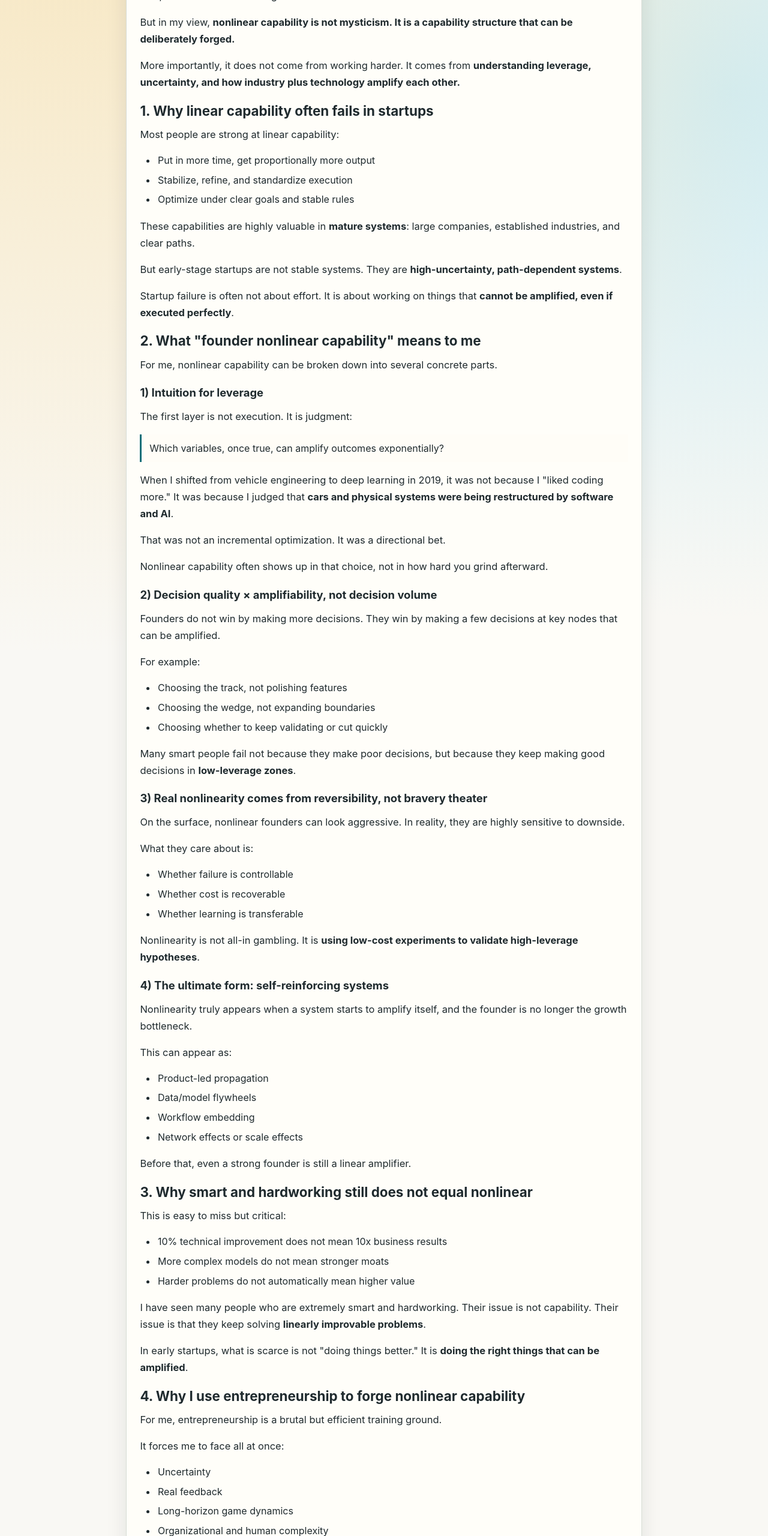
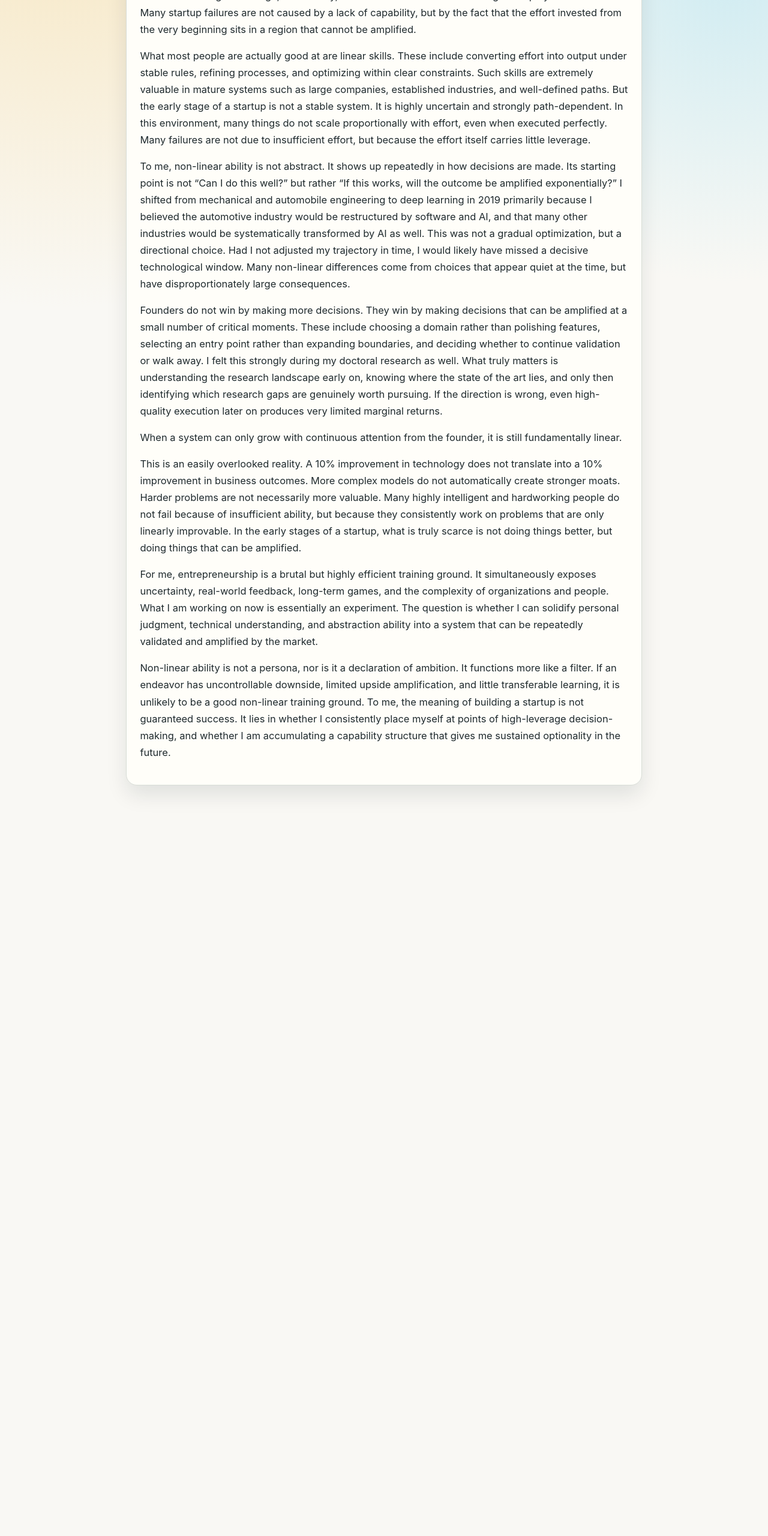
Before and after one commit to wangzizhe/wangzizhe.github.io, a plain HTML site: page posts/2026-02-14-founder-nonlinear-capability-en.html in a window 1280 px wide. Shown: the part 240-2800 px from the top of the page at 60% size. After the commit the page ends 1597 px from the top, so only its background shows below. Drawn offline with Linux system fonts and the light colour scheme.

Commit message:
content: update 2026-02-14 blog

```diff
--- a/posts/2026-02-14-founder-nonlinear-capability-en.html
+++ b/posts/2026-02-14-founder-nonlinear-capability-en.html
@@ -86,126 +86,28 @@
         <h1>The Founder's Nonlinear Capability</h1>
 
         <p>
-          In startup and investing contexts, "nonlinear capability" is mentioned a lot. It often sounds like talent, luck, or a trait reserved for "genius founders."
+          In the context of startups and investing, the idea of non-linear ability is often mentioned. At its core, it is an understanding of leverage, uncertainty, and how industries and technologies amplify one another. Many startup failures are not caused by a lack of capability, but by the fact that the effort invested from the very beginning sits in a region that cannot be amplified.
         </p>
         <p>
-          But in my view, <strong>nonlinear capability is not mysticism. It is a capability structure that can be deliberately forged.</strong>
+          What most people are actually good at are linear skills. These include converting effort into output under stable rules, refining processes, and optimizing within clear constraints. Such skills are extremely valuable in mature systems such as large companies, established industries, and well-defined paths. But the early stage of a startup is not a stable system. It is highly uncertain and strongly path-dependent. In this environment, many things do not scale proportionally with effort, even when executed perfectly. Many failures are not due to insufficient effort, but because the effort itself carries little leverage.
         </p>
         <p>
-          More importantly, it does not come from working harder. It comes from <strong>understanding leverage, uncertainty, and how industry plus technology amplify each other.</strong>
-        </p>
-
-        <h2>1. Why linear capability often fails in startups</h2>
-        <p>Most people are strong at linear capability:</p>
-        <ul>
-            <li>Put in more time, get proportionally more output</li>
-            <li>Stabilize, refine, and standardize execution</li>
-            <li>Optimize under clear goals and stable rules</li>
-        </ul>
-        <p>
-          These capabilities are highly valuable in <strong>mature systems</strong>: large companies, established industries, and clear paths.
+          To me, non-linear ability is not abstract. It shows up repeatedly in how decisions are made. Its starting point is not “Can I do this well?” but rather “If this works, will the outcome be amplified exponentially?” I shifted from mechanical and automobile engineering to deep learning in 2019 primarily because I believed the automotive industry would be restructured by software and AI, and that many other industries would be systematically transformed by AI as well. This was not a gradual optimization, but a directional choice. Had I not adjusted my trajectory in time, I would likely have missed a decisive technological window. Many non-linear differences come from choices that appear quiet at the time, but have disproportionately large consequences.
         </p>
         <p>
-          But early-stage startups are not stable systems. They are <strong>high-uncertainty, path-dependent systems</strong>.
+          Founders do not win by making more decisions. They win by making decisions that can be amplified at a small number of critical moments. These include choosing a domain rather than polishing features, selecting an entry point rather than expanding boundaries, and deciding whether to continue validation or walk away. I felt this strongly during my doctoral research as well. What truly matters is understanding the research landscape early on, knowing where the state of the art lies, and only then identifying which research gaps are genuinely worth pursuing. If the direction is wrong, even high-quality execution later on produces very limited marginal returns.
         </p>
         <p>
-          Startup failure is often not about effort. It is about working on things that <strong>cannot be amplified, even if executed perfectly</strong>.
-        </p>
-
-        <h2>2. What "founder nonlinear capability" means to me</h2>
-        <p>For me, nonlinear capability can be broken down into several concrete parts.</p>
-
-        <h3>1) Intuition for leverage</h3>
-        <p>The first layer is not execution. It is judgment:</p>
-        <blockquote>Which variables, once true, can amplify outcomes exponentially?</blockquote>
-        <p>
-          When I shifted from vehicle engineering to deep learning in 2019, it was not because I "liked coding more." It was because I judged that <strong>cars and physical systems were being restructured by software and AI</strong>.
+          When a system can only grow with continuous attention from the founder, it is still fundamentally linear.
         </p>
         <p>
-          That was not an incremental optimization. It was a directional bet.
+          This is an easily overlooked reality. A 10% improvement in technology does not translate into a 10% improvement in business outcomes. More complex models do not automatically create stronger moats. Harder problems are not necessarily more valuable. Many highly intelligent and hardworking people do not fail because of insufficient ability, but because they consistently work on problems that are only linearly improvable. In the early stages of a startup, what is truly scarce is not doing things better, but doing things that can be amplified.
         </p>
         <p>
-          Nonlinear capability often shows up in that choice, not in how hard you grind afterward.
-        </p>
-
-        <h3>2) Decision quality × amplifiability, not decision volume</h3>
-        <p>
-          Founders do not win by making more decisions. They win by making a few decisions at key nodes that can be amplified.
-        </p>
-        <p>For example:</p>
-        <ul>
-          <li>Choosing the track, not polishing features</li>
-          <li>Choosing the wedge, not expanding boundaries</li>
-          <li>Choosing whether to keep validating or cut quickly</li>
-        </ul>
-        <p>
-          Many smart people fail not because they make poor decisions, but because they keep making good decisions in <strong>low-leverage zones</strong>.
-        </p>
-
-        <h3>3) Real nonlinearity comes from reversibility, not bravery theater</h3>
-        <p>
-          On the surface, nonlinear founders can look aggressive. In reality, they are highly sensitive to downside.
-        </p>
-        <p>What they care about is:</p>
-        <ul>
-          <li>Whether failure is controllable</li>
-          <li>Whether cost is recoverable</li>
-          <li>Whether learning is transferable</li>
-        </ul>
-        <p>
-          Nonlinearity is not all-in gambling. It is <strong>using low-cost experiments to validate high-leverage hypotheses</strong>.
-        </p>
-
-        <h3>4) The ultimate form: self-reinforcing systems</h3>
-        <p>
-          Nonlinearity truly appears when a system starts to amplify itself, and the founder is no longer the growth bottleneck.
-        </p>
-        <p>This can appear as:</p>
-        <ul>
-          <li>Product-led propagation</li>
-          <li>Data/model flywheels</li>
-          <li>Workflow embedding</li>
-          <li>Network effects or scale effects</li>
-        </ul>
-        <p>Before that, even a strong founder is still a linear amplifier.</p>
-
-        <h2>3. Why smart and hardworking still does not equal nonlinear</h2>
-        <p>This is easy to miss but critical:</p>
-        <ul>
-          <li>10% technical improvement does not mean 10x business results</li>
-          <li>More complex models do not mean stronger moats</li>
-          <li>Harder problems do not automatically mean higher value</li>
-        </ul>
-        <p>
-          I have seen many people who are extremely smart and hardworking. Their issue is not capability. Their issue is that they keep solving <strong>linearly improvable problems</strong>.
+          For me, entrepreneurship is a brutal but highly efficient training ground. It simultaneously exposes uncertainty, real-world feedback, long-term games, and the complexity of organizations and people. What I am working on now is essentially an experiment. The question is whether I can solidify personal judgment, technical understanding, and abstraction ability into a system that can be repeatedly validated and amplified by the market.
         </p>
         <p>
-          In early startups, what is scarce is not "doing things better." It is <strong>doing the right things that can be amplified</strong>.
-        </p>
-
-        <h2>4. Why I use entrepreneurship to forge nonlinear capability</h2>
-        <p>For me, entrepreneurship is a brutal but efficient training ground.</p>
-        <p>It forces me to face all at once:</p>
-        <ul>
-          <li>Uncertainty</li>
-          <li>Real feedback</li>
-          <li>Long-horizon game dynamics</li>
-          <li>Organizational and human complexity</li>
-        </ul>
-        <p>
-          My current core product is essentially an experiment: can I turn personal judgment, technical understanding, and abstraction into <strong>a system the market can repeatedly validate and repeatedly amplify</strong>?
-        </p>
-
-        <h2>Closing: nonlinear capability is not a label, but a training outcome</h2>
-        <p>
-          Nonlinear capability is not a persona line, and not a slogan like "I want to do big things."
-        </p>
-        <p>It is more like a filter:</p>
-        <blockquote>
-          If an effort has uncontrollable downside, no amplifiable upside, and no transferable learning, it is probably not a good nonlinear training ground.
-        </blockquote>
-        <p>
-          For me, the meaning of entrepreneurship is not guaranteed success. It is whether I choose to place myself where high-leverage decisions keep happening.
+          Non-linear ability is not a persona, nor is it a declaration of ambition. It functions more like a filter. If an endeavor has uncontrollable downside, limited upside amplification, and little transferable learning, it is unlikely to be a good non-linear training ground. To me, the meaning of building a startup is not guaranteed success. It lies in whether I consistently place myself at points of high-leverage decision-making, and whether I am accumulating a capability structure that gives me sustained optionality in the future.
         </p>
       </article>
     </main>
```
Also changed, not shown: posts/2026-02-14-founder-nonlinear-capability.html (+8 -98 lines).
